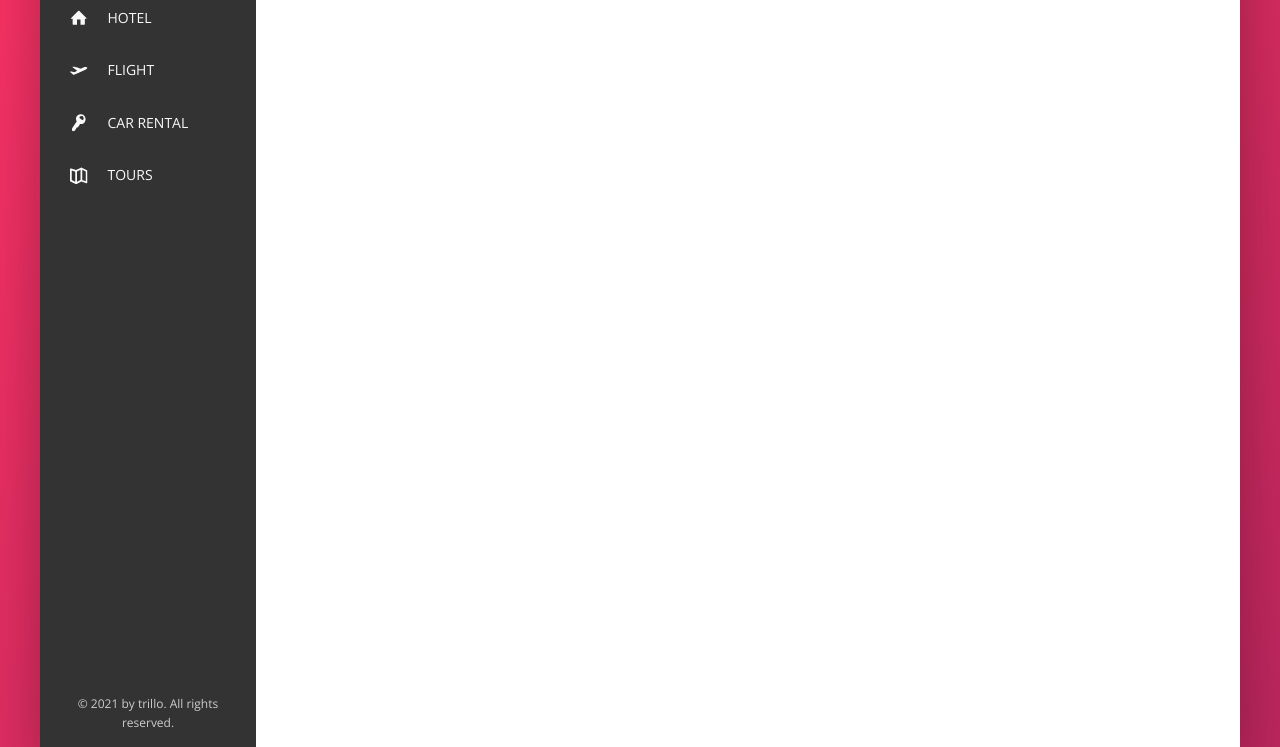
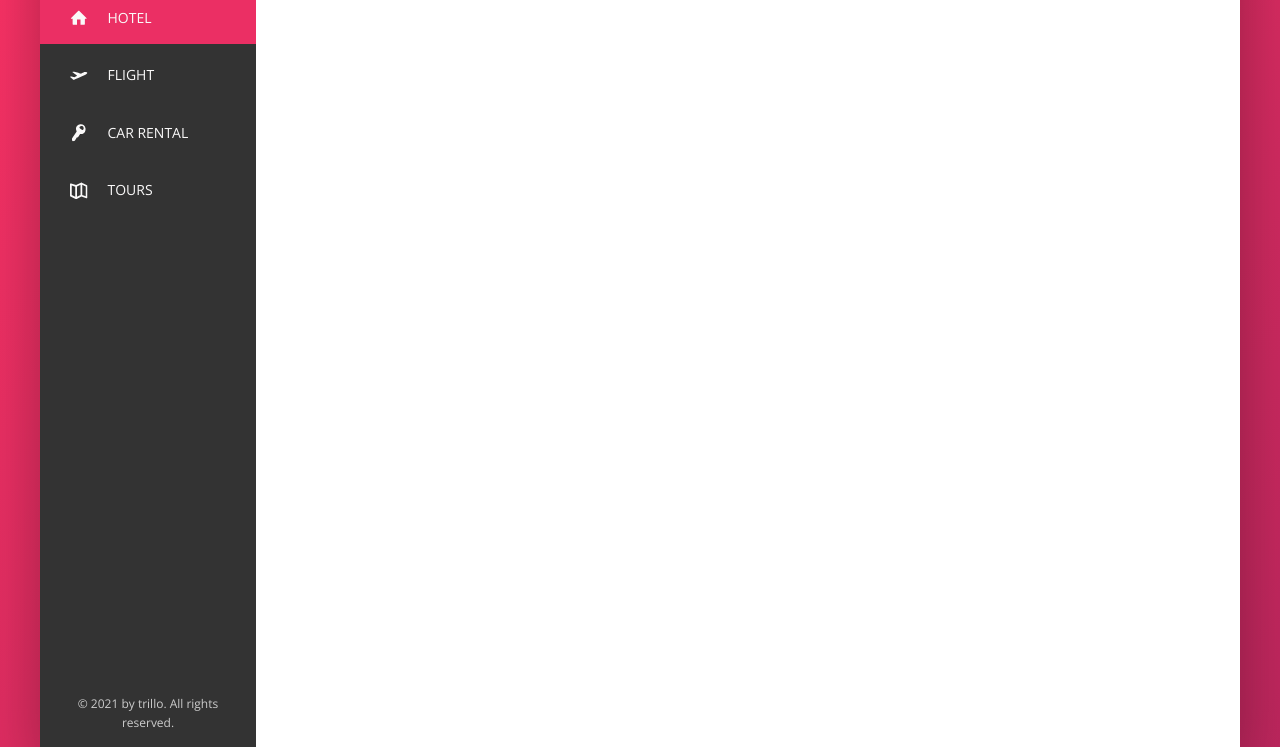
Before and after one commit to MatheusTrinca/trillo-sass-flexbox, a website: page index.html in a window 1280 px wide. Shown: the part 193-940 px from the top of the page. Drawn offline with nearby package versions, Linux system fonts and the light colour scheme.

Commit message:
sidebar finished

```diff
--- a/index.html
+++ b/index.html
@@ -57,7 +57,7 @@
         <nav class="sidebar">
           <ul class="side-nav">
             <!-- Nav Item -->
-            <li class="side-nav__item">
+            <li class="side-nav__item side-nav__item--active">
               <a href="#" class="side-nav__link">
                 <svg class="side-nav__icon">
                   <use xlink:href="img/sprite.svg#icon-home"></use>
@@ -102,4 +102,4 @@
   </body>
 </html>
 
-<!-- 13 - 05:24 -->
+<!-- 13 - 07:35 -->
--- a/sass/_components.scss
+++ b/sass/_components.scss
@@ -1,12 +1,12 @@
 // LOGO
 .logo {
   height: 3.25rem;
+  margin-left: 2rem;
 }
 
 // SEARCH
 .search {
   flex: 0 0 40%;
-
   display: flex;
   align-items: center;
   justify-content: center;
@@ -49,6 +49,7 @@
   &__icon {
     height: 2rem;
     width: 2rem;
+    fill: var(--color-grey-dark-3);
   }
 }
 
@@ -110,7 +111,36 @@
 
   &__item {
     list-style-type: none;
+    position: relative;
+    cursor: pointer;
+    &:not(:last-child) {
+      margin-bottom: 0.5rem;
+    }
   }
+
+  &__item::before {
+    content: '';
+    position: absolute;
+    top: 0;
+    left: 0;
+    height: 100%;
+    width: 3px;
+    background-color: var(--color-primary);
+    transform: scaleY(0);
+    transition: transform 0.2s, width 0.4s 0.2s cubic-bezier(1, 0, 0, 1),
+      background-color 0.1s;
+  }
+
+  &__item:hover::before,
+  &__item--active::before {
+    transform: scaleY(1);
+    width: 100%;
+  }
+
+  &__item:active::before {
+    background-color: var(--color-primary-light);
+  }
+
   &__link:link,
   &__link:visited {
     text-decoration: none;
@@ -119,6 +149,8 @@
     display: flex;
     align-items: center;
     padding: 1.5rem 3rem;
+    position: relative;
+    z-index: 10;
   }
   &__icon {
     width: 1.75rem;
--- a/sass/_layout.scss
+++ b/sass/_layout.scss
@@ -12,7 +12,6 @@
 }
 
 .header {
-  padding: 0 2rem;
   font-size: 1.4rem;
   height: 7rem;
   border-bottom: var(--color-grey-light-2);
```
Also changed, not shown: css/style.css.
